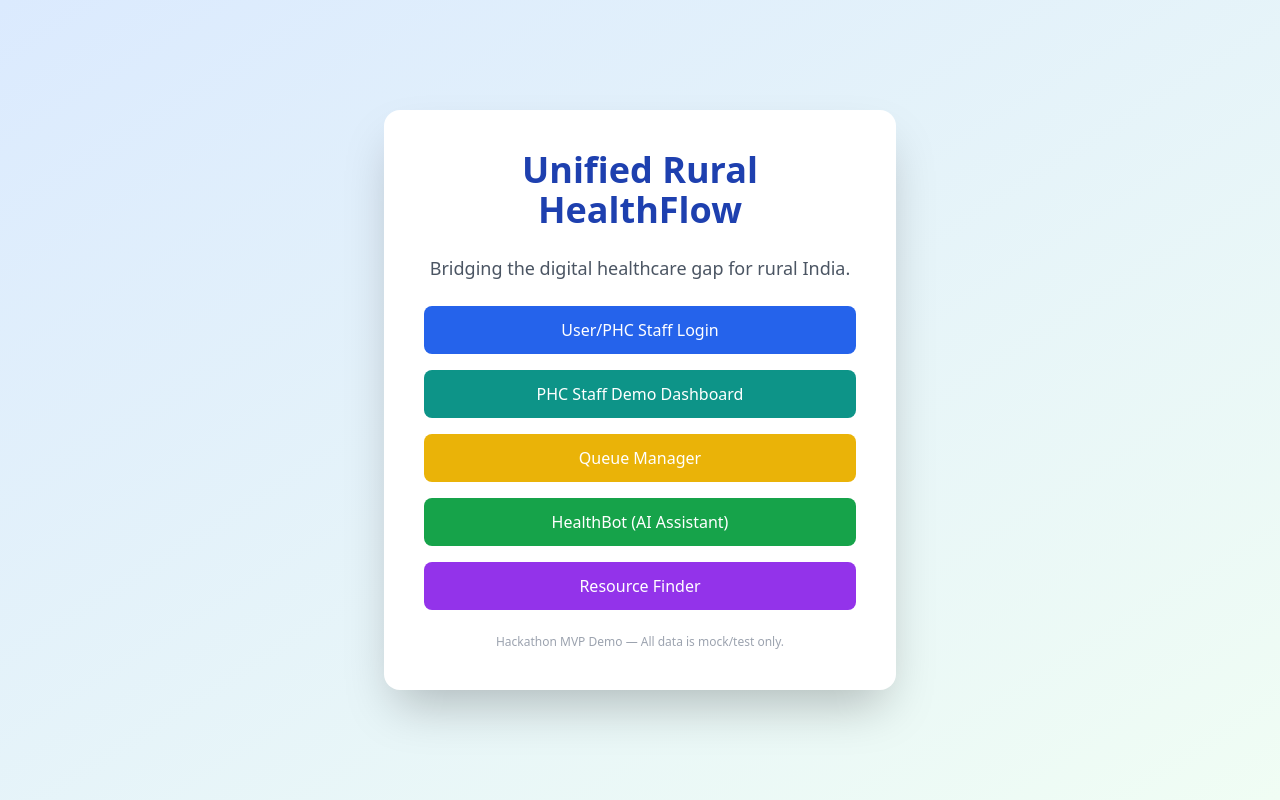
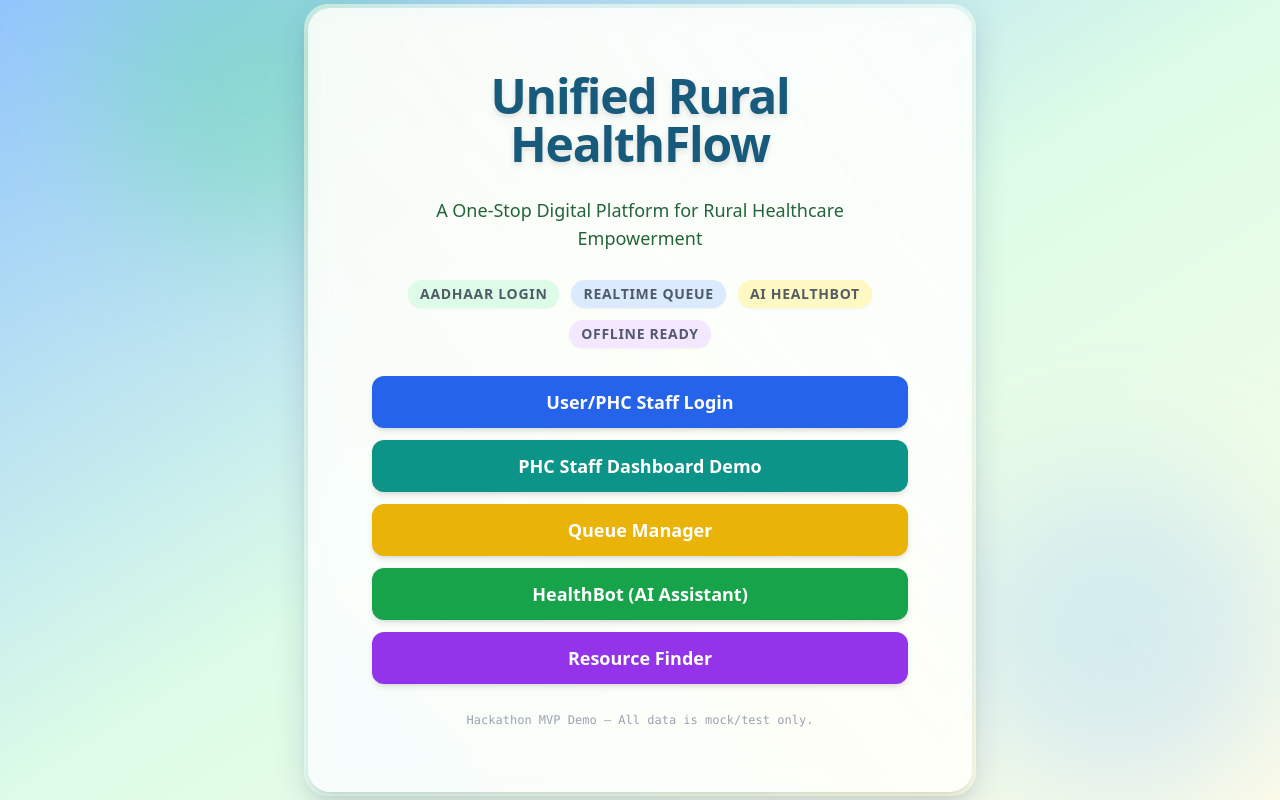
Before and after one commit to AkashKeote/healthflow-rural-india, a React (Vite) app: page / in a window 1280 px wide. Built offline with nearby package versions, Linux system fonts and the light colour scheme.

Commit message:
Refactor: Improve UI and add components

```diff
--- a/src/pages/Index.tsx
+++ b/src/pages/Index.tsx
@@ -1,52 +1,62 @@
-
-// Unified Rural HealthFlow – Home
 
 import { Link } from "react-router-dom";
 
 export default function Index() {
   return (
-    <div className="min-h-screen flex items-center justify-center bg-gradient-to-br from-blue-100 to-green-50 py-12">
-      <div className="max-w-lg w-full bg-white shadow-2xl rounded-2xl p-10 space-y-6">
-        <h1 className="text-4xl font-extrabold mb-2 text-center text-blue-800">
+    <div className="min-h-screen flex items-center justify-center relative overflow-hidden bg-gradient-to-br from-blue-300 via-green-100 to-yellow-50">
+      {/* Decorative Blobs */}
+      <div className="pointer-events-none absolute -top-20 -left-16 md:left-24 w-80 h-80 bg-green-400/30 rounded-full blur-3xl" />
+      <div className="pointer-events-none absolute bottom-0 right-0 w-80 h-80 bg-blue-300/30 rounded-full blur-3xl" />
+      {/* Glassmorphic Card */}
+      <div className="relative z-10 max-w-2xl w-full mx-auto p-1 rounded-3xl bg-gradient-to-tr from-[#e0f7fa80] via-[#fffde47b] to-[#edfaf5ab] shadow-[0_8px_32px_0_rgba(31,38,135,0.15)] backdrop-blur-sm">
+        <div className="rounded-[1.4rem] bg-white/70 px-8 py-12 md:p-16 space-y-7 shadow-lg backdrop-blur-md">
+          <h1 className="text-4xl md:text-5xl font-extrabold text-[#175a7b] text-center tracking-tight leading-tight drop-shadow-md">
             Unified Rural HealthFlow
           </h1>
-        <p className="text-lg text-center text-gray-600 mb-8">
-          Bridging the digital healthcare gap for rural India.
+          <p className="text-lg text-center text-[#25643a] font-medium">
+            A One-Stop Digital Platform for Rural Healthcare Empowerment
           </p>
-        <nav className="space-y-4">
+          <ul className="flex flex-wrap justify-center gap-3 items-center text-sm text-gray-700/85 font-semibold my-3">
+            <li className="bg-green-100 px-3 py-1 rounded-full uppercase tracking-wider shadow-sm">Aadhaar Login</li>
+            <li className="bg-blue-100 px-3 py-1 rounded-full uppercase tracking-wider shadow-sm">Realtime Queue</li>
+            <li className="bg-yellow-100 px-3 py-1 rounded-full uppercase tracking-wider shadow-sm">AI HealthBot</li>
+            <li className="bg-purple-100 px-3 py-1 rounded-full uppercase tracking-wider shadow-sm">Offline Ready</li>
+          </ul>
+          <nav className="space-y-3 flex flex-col">
             <Link
               to="/login"
-            className="block w-full bg-blue-600 hover:bg-blue-700 text-white py-3 px-6 rounded-lg text-center transition"
+              className="block w-full text-lg font-bold bg-blue-600 hover:-translate-y-[2px] hover:shadow-xl hover:bg-blue-700/90 transition-all duration-200 text-white py-3 px-6 rounded-xl text-center shadow-md"
             >
               User/PHC Staff Login
             </Link>
             <Link
               to="/phcdashboard"
-            className="block w-full bg-teal-600 hover:bg-teal-700 text-white py-3 px-6 rounded-lg text-center transition"
+              className="block w-full text-lg font-bold bg-teal-600 hover:-translate-y-[2px] hover:shadow-xl hover:bg-teal-700/90 transition-all duration-200 text-white py-3 px-6 rounded-xl text-center shadow-md"
             >
-            PHC Staff Demo Dashboard
+              PHC Staff Dashboard Demo
             </Link>
             <Link
               to="/queuemanager"
-            className="block w-full bg-yellow-500 hover:bg-yellow-600 text-white py-3 px-6 rounded-lg text-center transition"
+              className="block w-full text-lg font-bold bg-yellow-500 hover:-translate-y-[2px] hover:shadow-xl hover:bg-yellow-600/90 transition-all duration-200 text-white py-3 px-6 rounded-xl text-center shadow-md"
             >
               Queue Manager
             </Link>
             <Link
               to="/healthbot"
-            className="block w-full bg-green-600 hover:bg-green-700 text-white py-3 px-6 rounded-lg text-center transition"
+              className="block w-full text-lg font-bold bg-green-600 hover:-translate-y-[2px] hover:shadow-xl hover:bg-green-700/90 transition-all duration-200 text-white py-3 px-6 rounded-xl text-center shadow-md"
             >
               HealthBot (AI Assistant)
             </Link>
             <Link
               to="/resourcefinder"
-            className="block w-full bg-purple-600 hover:bg-purple-700 text-white py-3 px-6 rounded-lg text-center transition"
+              className="block w-full text-lg font-bold bg-purple-600 hover:-translate-y-[2px] hover:shadow-xl hover:bg-purple-700/90 transition-all duration-200 text-white py-3 px-6 rounded-xl text-center shadow-md"
             >
               Resource Finder
             </Link>
           </nav>
-        <div className="text-xs text-center text-gray-400 mt-8">
+          <div className="text-xs text-center text-gray-400 mt-8 font-mono">
             Hackathon MVP Demo &mdash; All data is mock/test only.
+          </div>
         </div>
       </div>
     </div>
```
Lines whose indentation alone changed are shown as unchanged.
